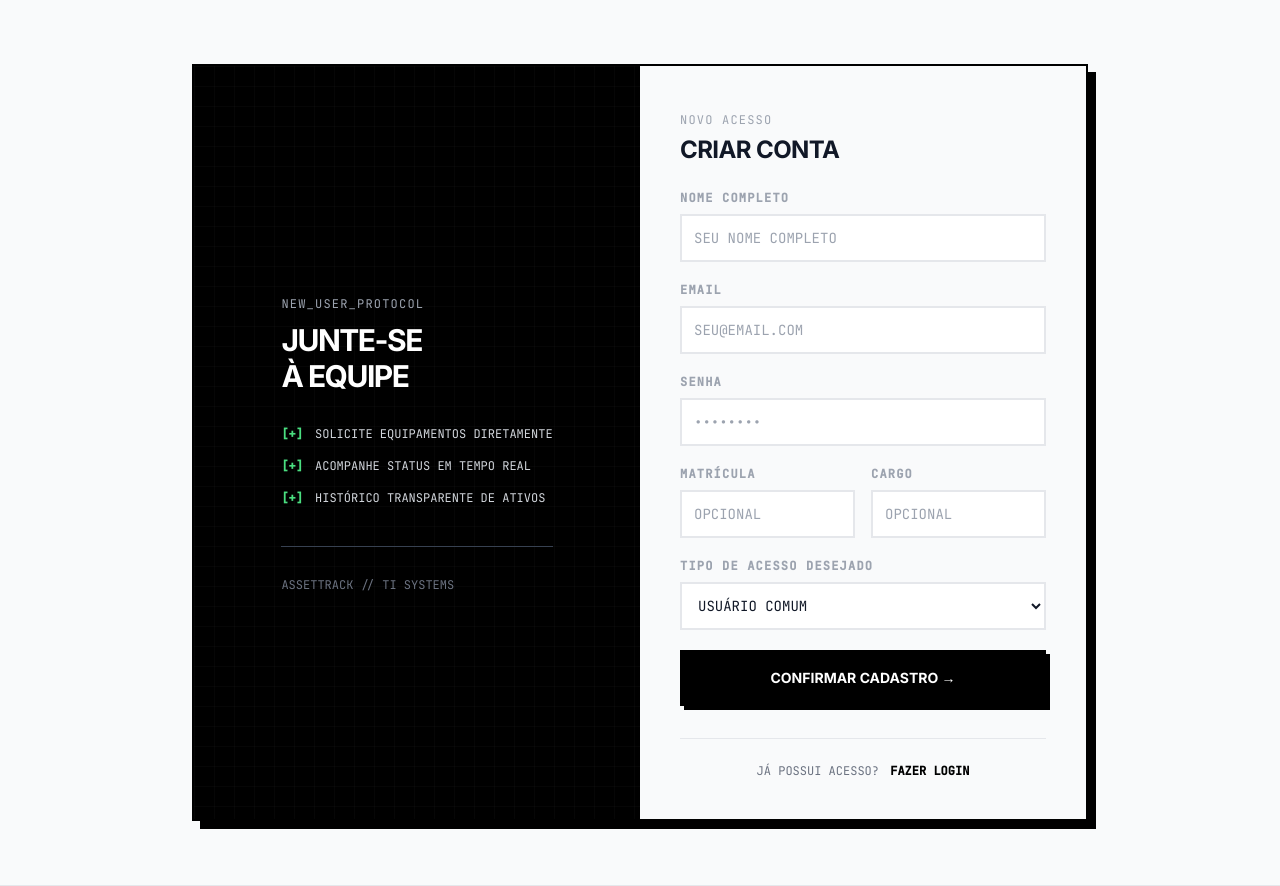
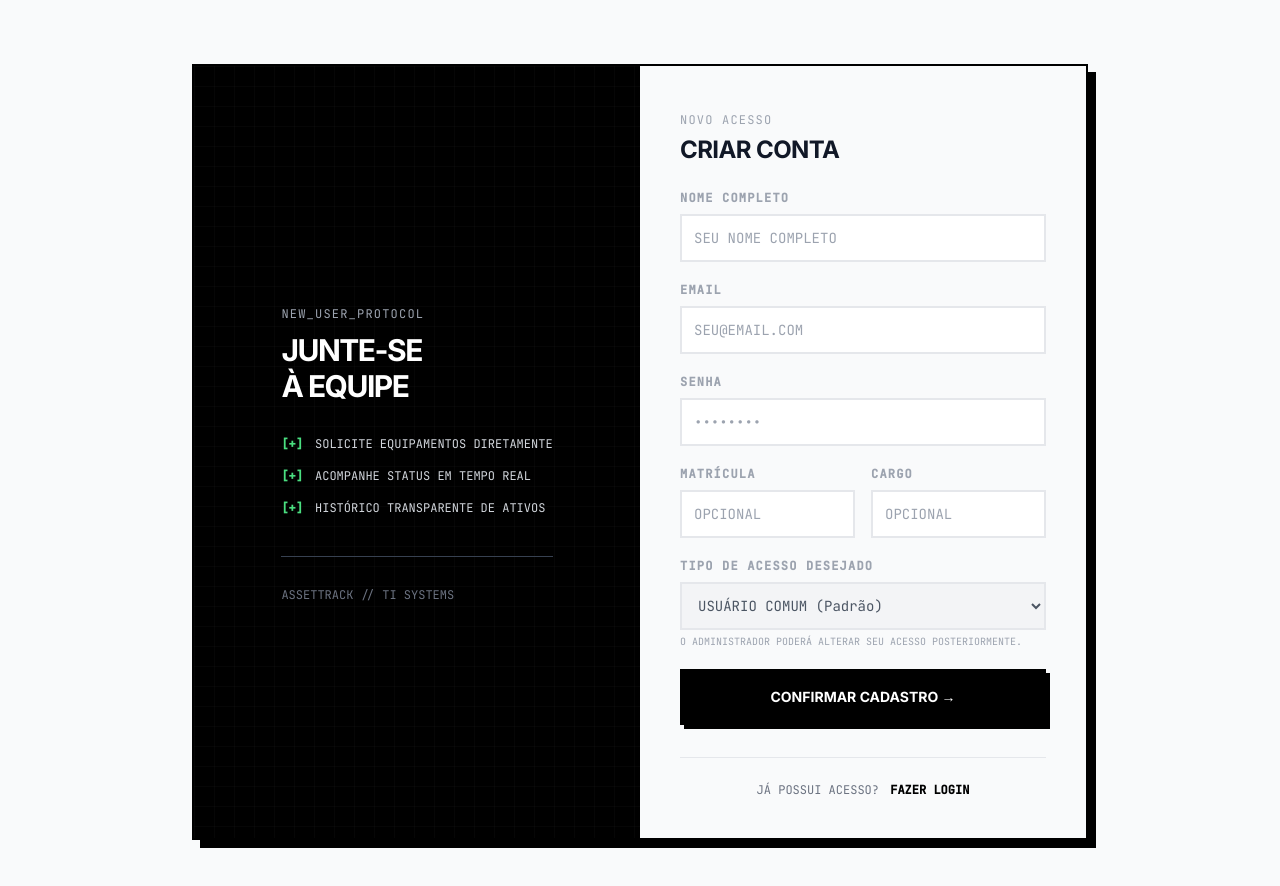
Before and after one commit to nbaparkdev/assettrack_ti, a Python web app: template app/templates/register.html in a window 1280 px wide. Shown: the top 886 px of the page. Run offline with Jinja, Linux system fonts and the light colour scheme; the template is opened without the code that fills it, so the values that code supplies are empty; some libraries are stand-ins or nearby versions.

Commit message:
feat: add 'comprador' role, improve registration UI, expand administrative navigation, and fix maintenance periodicity input type.

```diff
--- a/app/models/user.py
+++ b/app/models/user.py
@@ -11,6 +11,7 @@ class UserRole(str, Enum):
     GERENTE = "gerente_ti"
     TECNICO = "tecnico"
     GERENTE_INFRA = "gerente_infra"
+    COMPRADOR = "comprador"
     USUARIO = "usuario_comum"
 
 class User(Base):
--- a/app/templates/base.html
+++ b/app/templates/base.html
@@ -130,6 +130,9 @@
                                     Fornecedores
                                 </a>
                                 {% endif %}
+                                <a href="/assets/reports" class="px-3 py-1 text-xs font-bold uppercase tracking-wider text-gray-500 hover:text-black hover:bg-gray-50 transition-all border border-transparent hover:border-gray-200">
+                                    Relatórios
+                                </a>
                             </div>
                         </div>
 
@@ -172,8 +175,14 @@
                                 <div class="p-1">
                                     <a href="/servicos" class="block px-3 py-2 text-sm font-bold uppercase hover:bg-gray-100">Service Desk</a>
                                     <a href="/minhas-solicitacoes-manutencao" class="block px-3 py-2 text-sm font-bold uppercase hover:bg-gray-100">Solicitar Manutenção Ativo</a>
+                                    <a href="/aguardando-entrega" class="block px-3 py-2 text-sm font-bold uppercase hover:bg-gray-100">Entregas Pendentes</a>
                                     <div class="h-[2px] bg-gray-100 my-1 mx-2"></div>
-                                    <a href="/assets/scanner" class="block px-3 py-2 text-sm font-bold uppercase text-brand-600 hover:bg-brand-50">Mobile Scanner</a>
+                                    <a href="/assets/scanner" class="block px-3 py-2 text-sm font-bold uppercase text-brand-600 hover:bg-brand-50">Scanner Ativos</a>
+                                    <a href="/manutencao/entrega/scanner" class="block px-3 py-2 text-sm font-bold uppercase text-brand-600 hover:bg-brand-50">Scanner Entregas TI</a>
+                                    {% if user.role.value|lower in ['admin', 'gerente_ti', 'tecnico', 'gerente_infra'] %}
+                                    <div class="h-[2px] bg-gray-100 my-1 mx-2"></div>
+                                    <a href="/solicitacoes-manutencao/administrativo/relatorios" class="block px-3 py-2 text-sm font-bold uppercase text-gray-500 hover:text-black hover:bg-gray-100">Relatórios Manutenção</a>
+                                    {% endif %}
                                 </div>
                             </div>
                         </div>
@@ -235,6 +244,10 @@
                                 <div class="bg-gray-100 px-4 py-1 text-[10px] font-mono uppercase tracking-widest text-gray-500 border-b border-gray-200">Admin_Panel</div>
                                 <a href="/admin/users" class="block px-4 py-3 text-sm font-bold uppercase hover:bg-gray-100">Usuários</a>
                                 <a href="/setores" class="block px-4 py-3 text-sm font-bold uppercase hover:bg-gray-100">Setores</a>
+                                <a href="/assets/admin/localizacoes" class="block px-4 py-3 text-sm font-bold uppercase hover:bg-gray-100">Localizações</a>
+                                <a href="/assets/admin/categorias" class="block px-4 py-3 text-sm font-bold uppercase hover:bg-gray-100">Categorias de Ativos</a>
+                                <a href="/servicos/admin/categorias" class="block px-4 py-3 text-sm font-bold uppercase hover:bg-gray-100">Cat. Service Desk</a>
+                                <a href="/servicos/admin/servicos" class="block px-4 py-3 text-sm font-bold uppercase hover:bg-gray-100">Serviços S.D.</a>
                                 <a href="/admin/backup" class="block px-4 py-3 text-sm font-bold uppercase hover:bg-gray-100">Backup</a>
                                 {% if user.role.value|lower in ['admin', 'gerente_ti'] %}
                                 <a href="/admin/modulos" class="block px-4 py-3 text-sm font-bold uppercase hover:bg-gray-100">Módulos</a>
--- a/app/templates/register.html
+++ b/app/templates/register.html
@@ -116,13 +116,11 @@
                         class="block font-mono text-xs font-bold text-gray-400 uppercase tracking-widest mb-2">
                         Tipo de Acesso Desejado
                     </label>
-                    <select name="role" id="role" required
-                        class="w-full bg-white border-2 border-gray-200 p-3 font-mono text-sm focus:border-black focus:ring-0 rounded-none transition">
-                        <option value="usuario_comum">USUÁRIO COMUM</option>
-                        <option value="gerente_ti">GERENTE TI</option>
-                        <option value="gerente_infra">GERENTE INFRA</option>
-                        <option value="tecnico">TÉCNICO</option>
+                    <select name="role" id="role" required readonly
+                        class="w-full bg-gray-100 border-2 border-gray-200 p-3 font-mono text-sm focus:outline-none rounded-none transition pointer-events-none text-gray-600">
+                        <option value="usuario_comum" selected>USUÁRIO COMUM (Padrão)</option>
                     </select>
+                    <p class="text-[10px] text-gray-400 font-mono mt-1 uppercase">O administrador poderá alterar seu acesso posteriormente.</p>
                 </div>
 
                 <button type="submit"
--- a/app/templates/user_edit.html
+++ b/app/templates/user_edit.html
@@ -71,8 +71,12 @@
                                     ADMINISTRADOR</option>
                                 <option value="gerente_ti" {% if target_user.role.value|lower=='gerente_ti' %}selected{%
                                     endif %}>GERENTE TI</option>
+                                <option value="gerente_infra" {% if target_user.role.value|lower=='gerente_infra'
+                                    %}selected{% endif %}>GERENTE INFRA</option>
                                 <option value="tecnico" {% if target_user.role.value|lower=='tecnico' %}selected{% endif
                                     %}>TÉCNICO</option>
+                                <option value="comprador" {% if target_user.role.value|lower=='comprador' %}selected{% endif
+                                    %}>COMPRADOR</option>
                                 <option value="usuario_comum" {% if target_user.role.value|lower=='usuario_comum'
                                     %}selected{% endif %}>USUÁRIO COMUM</option>
                             </select>
--- a/app/web/endpoints/preventive_maintenance.py
+++ b/app/web/endpoints/preventive_maintenance.py
@@ -1238,7 +1238,7 @@ async def update_plan(
     criticidade: Annotated[str, Form()],
     descricao: Annotated[str, Form()],
     ativo: Annotated[str, Form()],
-    dias_personalizado: Annotated[Optional[int], Form()] = None,
+    dias_personalizado: Annotated[Optional[str], Form()] = None,
     current_user: Annotated[User, Depends(get_active_user_web)] = None,
     db: Annotated[AsyncSession, Depends(get_db)] = None
 ):
@@ -1255,7 +1255,7 @@ async def update_plan(
     plan.criticidade = MaintenanceCriticality(criticidade)
     plan.descricao = descricao
     plan.ativo = ativo == "true"
-    plan.dias_personalizado = dias_personalizado if periodicidade == "Personalizada" else None
+    plan.dias_personalizado = int(dias_personalizado) if dias_personalizado and periodicidade == "Personalizada" else None
 
     db.add(plan)
     await db.commit()
```
Also changed, not shown: app/main.py (+14 -0 lines).
